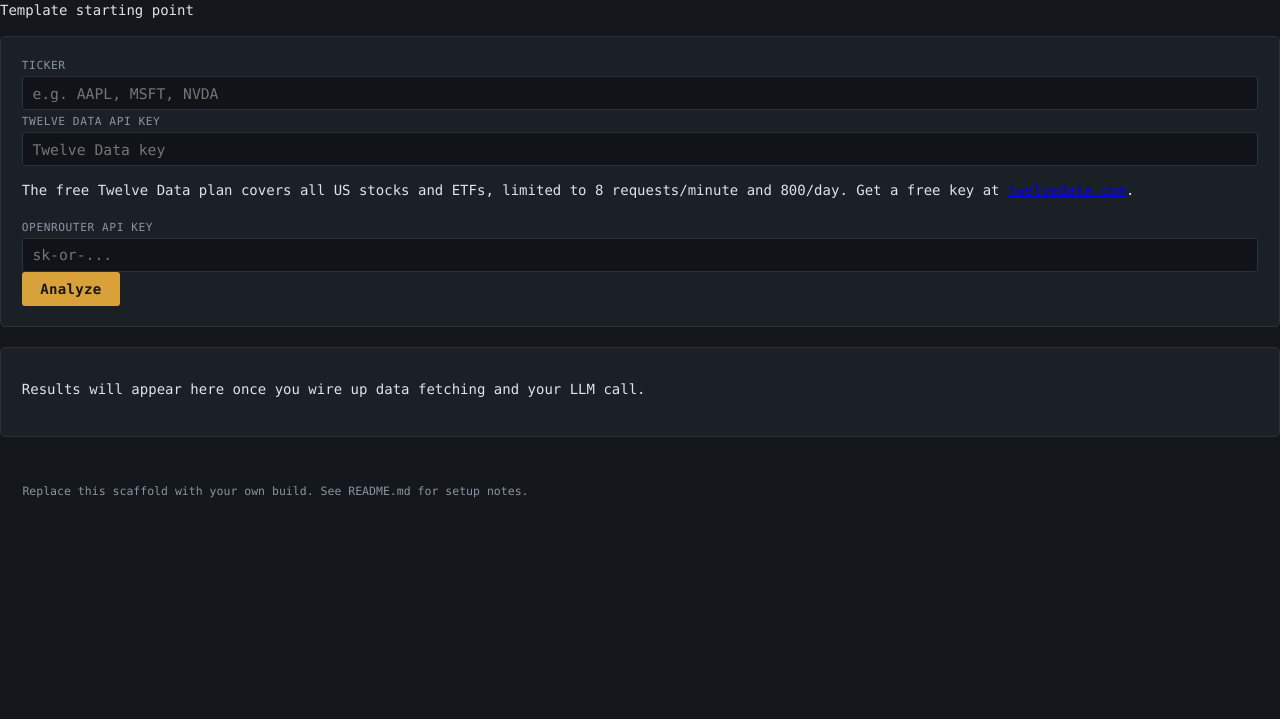
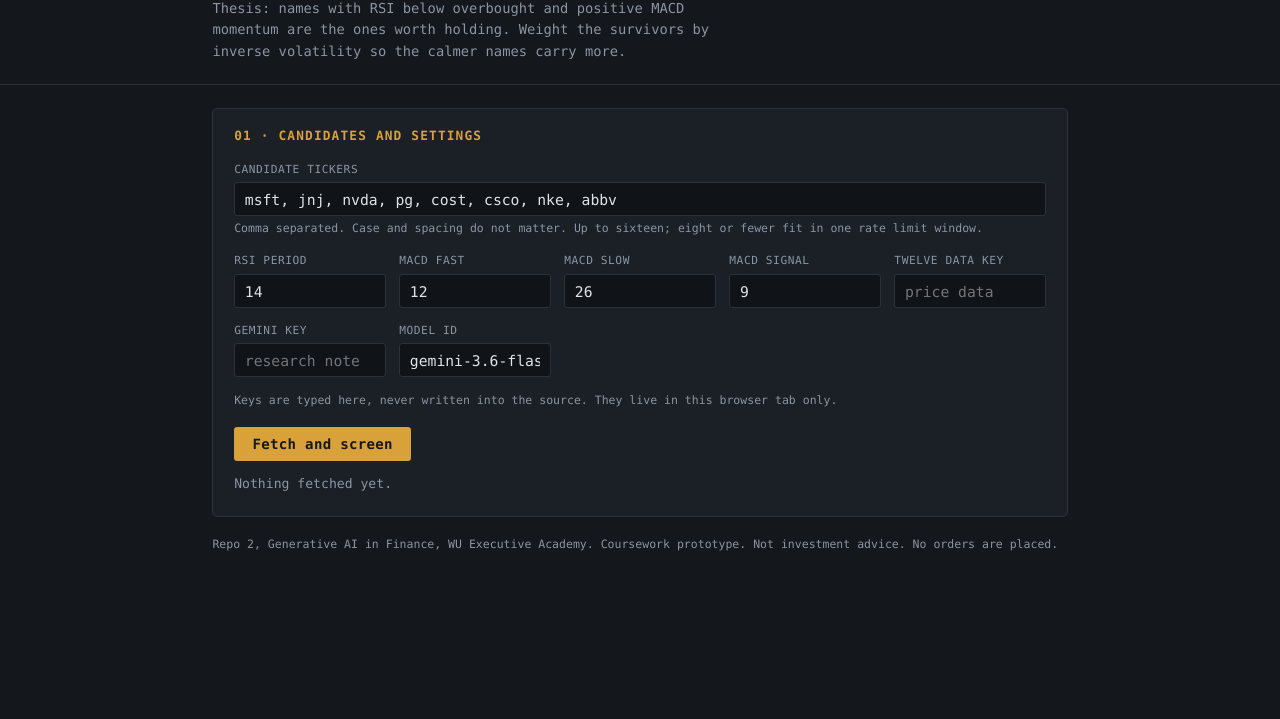
Before and after one commit to pnathalie1990-debug/screen-and-weight, a website built with Vite: page index.html in a window 1280 px wide. Shown: the part 81-800 px from the top of the page. Built offline with nearby package versions, Linux system fonts and the light colour scheme.

Commit message:
Update index.html

```diff
--- a/index.html
+++ b/index.html
@@ -3,39 +3,131 @@
 <head>
   <meta charset="UTF-8" />
   <meta name="viewport" content="width=device-width, initial-scale=1.0" />
-  <title>GenAI Finance App</title>
+  <title>Screen and Weight</title>
   <link rel="stylesheet" href="./style.css" />
 </head>
 <body>
-  <header class="app-header">
-    <h1>GenAI Finance App</h1>
-    <p class="subtitle">Template starting point</p>
+  <header class="top">
+    <div class="wrap">
+      <h1>screen<span class="dim">&amp;</span>weight</h1>
+      <p class="thesis">
+        Thesis: names with RSI below overbought and positive MACD momentum are the ones worth
+        holding. Weight the survivors by inverse volatility so the calmer names carry more.
+      </p>
+    </div>
   </header>
 
-  <main class="app-main">
+  <main class="wrap">
+
+    <!-- Step 1: the candidate universe and the settings ------------------- -->
     <section class="panel">
-      <form id="ticker-form">
-        <label for="ticker">Ticker</label>
-        <input id="ticker" name="ticker" type="text" placeholder="e.g. AAPL, MSFT, NVDA" required />
+      <h2>01 · Candidates and settings</h2>
 
-        <label for="twelvedata-key">Twelve Data API key</label>
-        <input id="twelvedata-key" name="twelvedata-key" type="password" placeholder="Twelve Data key" required />
-        <p class="field-hint">The free Twelve Data plan covers all US stocks and ETFs, limited to 8 requests/minute and 800/day. Get a free key at <a href="https://twelvedata.com/pricing" target="_blank" rel="noopener">twelvedata.com</a>.</p>
+      <div class="field full">
+        <label for="tickers">Candidate tickers</label>
+        <input id="tickers" type="text" value="msft, jnj, nvda, pg, cost, csco, nke, abbv" autocomplete="off" />
+        <p class="hint">Comma separated. Case and spacing do not matter. Up to sixteen; eight or fewer fit in one rate limit window.</p>
+      </div>
 
-        <label for="openrouter-key">OpenRouter API key</label>
-        <input id="openrouter-key" name="openrouter-key" type="password" placeholder="sk-or-..." required />
+      <div class="row">
+        <div class="field">
+          <label for="rsi-period">RSI period</label>
+          <input id="rsi-period" type="number" value="14" min="2" max="100" />
+        </div>
+        <div class="field">
+          <label for="macd-fast">MACD fast</label>
+          <input id="macd-fast" type="number" value="12" min="2" max="100" />
+        </div>
+        <div class="field">
+          <label for="macd-slow">MACD slow</label>
+          <input id="macd-slow" type="number" value="26" min="3" max="200" />
+        </div>
+        <div class="field">
+          <label for="macd-signal">MACD signal</label>
+          <input id="macd-signal" type="number" value="9" min="2" max="100" />
+        </div>
+        <div class="field">
+          <label for="data-key">Twelve Data key</label>
+          <input id="data-key" type="password" placeholder="price data" autocomplete="off" />
+        </div>
+        <div class="field">
+          <label for="llm-key">Gemini key</label>
+          <input id="llm-key" type="password" placeholder="research note" autocomplete="off" />
+        </div>
+        <div class="field">
+          <label for="llm-model">Model id</label>
+          <input id="llm-model" type="text" value="gemini-3.6-flash" />
+        </div>
+      </div>
 
-        <button type="submit">Analyze</button>
-      </form>
+      <p class="hint keys-note">
+        Keys are typed here, never written into the source. They live in this browser tab only.
+      </p>
+
+      <div class="actions">
+        <button id="run" type="button">Fetch and screen</button>
+      </div>
+      <p id="status" class="status">Nothing fetched yet.</p>
+      <div id="log" class="log"></div>
     </section>
 
-    <section class="panel" id="results">
-      <p class="placeholder">Results will appear here once you wire up data fetching and your LLM call.</p>
+    <!-- Step 4: the screen rules, adjustable ------------------------------ -->
+    <section class="panel" id="rules-panel" hidden>
+      <h2>02 · Screen rules</h2>
+      <p class="hint">
+        Both conditions must hold. Move either threshold and the survivor list changes immediately,
+        with no new data request.
+      </p>
+      <div class="row rules">
+        <div class="field">
+          <label for="rsi-max">Keep if RSI is below</label>
+          <input id="rsi-max" type="number" value="70" min="1" max="100" />
+        </div>
+        <div class="field">
+          <label for="macd-min">Keep if MACD histogram is above</label>
+          <input id="macd-min" type="number" value="0" step="0.05" />
+        </div>
+      </div>
+      <div id="rule-summary" class="rule-summary"></div>
     </section>
+
+    <!-- Step 3: per ticker signals ---------------------------------------- -->
+    <section class="panel" id="signals-panel" hidden>
+      <h2>03 · Signals per candidate</h2>
+      <p class="hint">Every value below is computed in this browser. Sparkline shows the last 60 closes.</p>
+      <div id="signals-table"></div>
+    </section>
+
+    <!-- Step 5 and 6: weights -------------------------------------------- -->
+    <section class="panel" id="weights-panel" hidden>
+      <h2>04 · Inverse volatility weights</h2>
+      <p class="hint">
+        Weight proportional to one divided by annualised volatility, then normalised to sum to one.
+        A quieter stock therefore carries more of the portfolio.
+      </p>
+      <div id="weights-summary" class="rule-summary"></div>
+      <div id="weights-chart"></div>
+      <div id="weights-table"></div>
+    </section>
+
+    <!-- Step 6: the note -------------------------------------------------- -->
+    <section class="panel" id="note-panel" hidden>
+      <h2>05 · Research note</h2>
+      <button id="write-note" type="button">Write the note</button>
+      <p class="ai-flag">
+        Generated text, unverified. Every figure was computed in JavaScript before the model saw it.
+        The model writes language, not arithmetic.
+      </p>
+      <div id="note"></div>
+    </section>
+
   </main>
 
-  <footer class="app-footer">
-    <p>Replace this scaffold with your own build. See README.md for setup notes.</p>
+  <footer class="wrap">
+    <p>
+      Repo 2, Generative AI in Finance, WU Executive Academy. Coursework prototype.
+      Not investment advice. No orders are placed.
+    </p>
   </footer>
 
   <script type="module" src="./main.js"></script>
```
